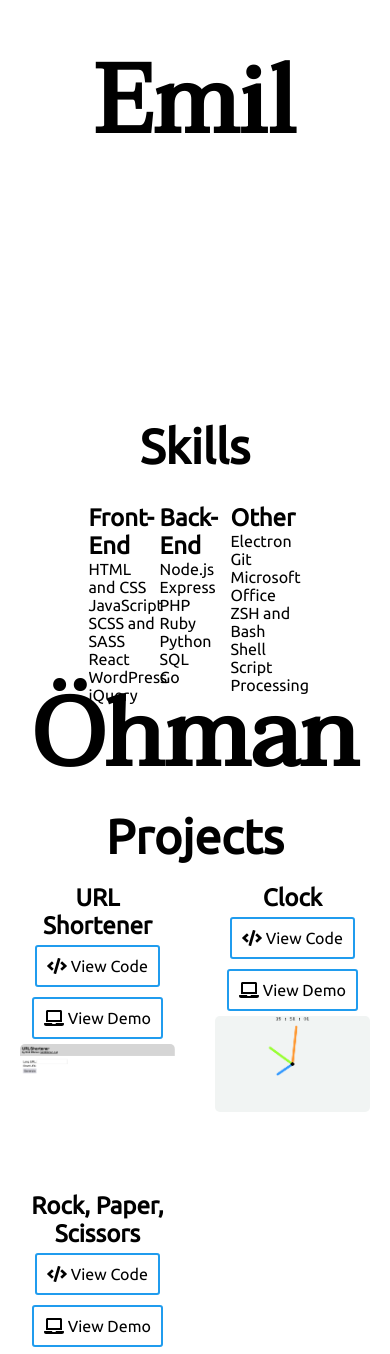
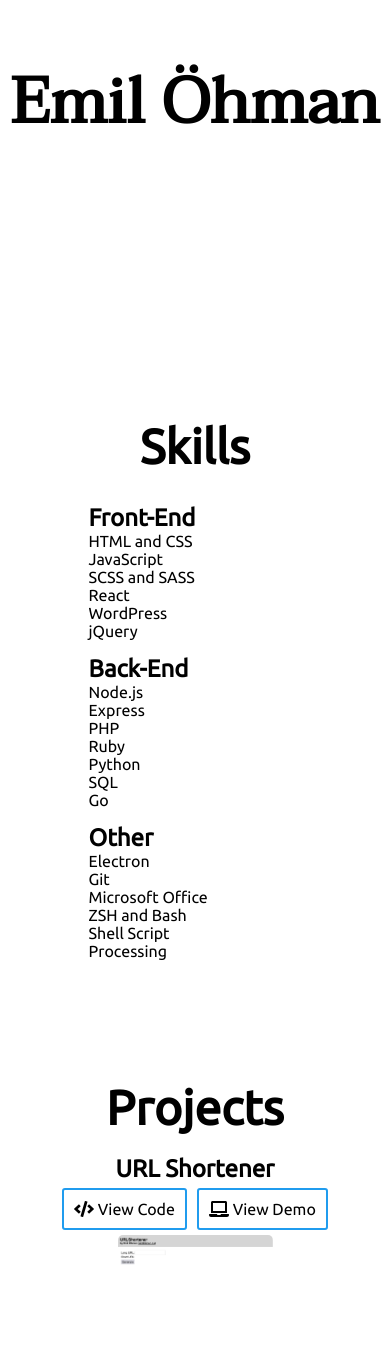
Before and after one commit to Emil0hman/emilohman.nu, a React (Create React App) app: page / in a window 390 px wide. Shown: the part 214-1568 px from the top of the page. Built offline with nearby package versions, Linux system fonts and the light colour scheme; what react-animations would draw is missing.

Commit message:
Add @media for smartphone users

```diff
--- a/src/components/Header/Header.css
+++ b/src/components/Header/Header.css
@@ -12,8 +12,13 @@
     font-family: 'Taviraj', serif;
 }
 
-
 .notFullHeight {
     height: 75vh;
     line-height: 75vh;
 }
+
+@media only screen and (max-width: 800px) {
+    .header {
+        font-size: 2em;
+    }
+}
--- a/src/components/Projects/Projects.css
+++ b/src/components/Projects/Projects.css
@@ -2,3 +2,9 @@
     display: grid;
     grid-template-columns: 50% 50%;
 }
+
+@media only screen and (max-width: 800px) {
+    .projects .gridContainer {
+        grid-template-columns: 100%;
+    }
+}
--- a/src/components/Skills/Skills.css
+++ b/src/components/Skills/Skills.css
@@ -11,3 +11,13 @@
     text-align: left;
     list-style: none;
 }
+
+@media only screen and (max-width: 800px) {
+    .skills .gridContainer {
+        grid-template-columns: 100%;
+        grid-template-rows: auto;
+    }
+    .skills ul {
+        margin-bottom: 15px;
+    }
+}
```
